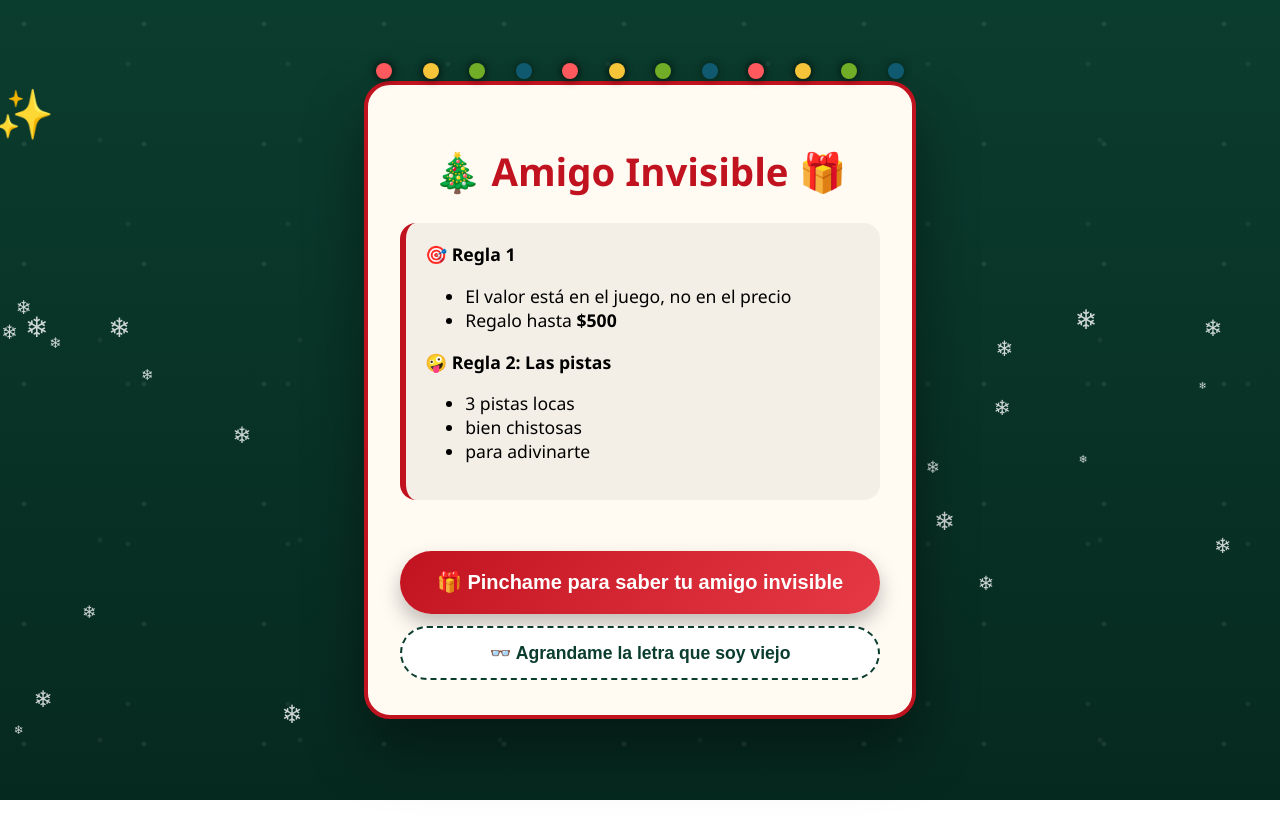
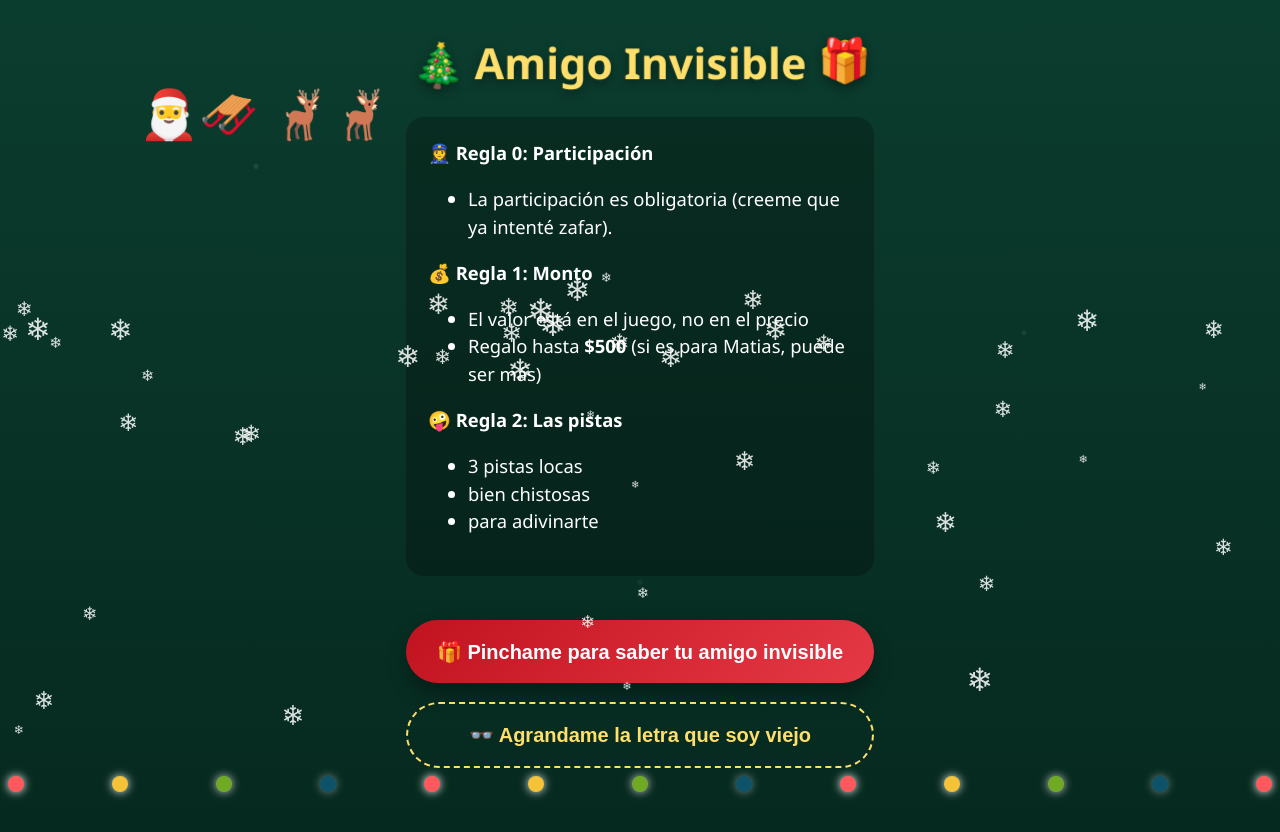
Before and after one commit to matiasCo/amigoInvisible, a plain HTML site: page index.html in a window 1280 px wide. Before the commit the page ends 800 px from the top, so only its background shows below. Drawn offline with Linux system fonts and the light colour scheme.

Commit message:
Refactor index.html with style and structure updates
Updated styles for layout, improved animations, and modified HTML structure for better readability.

```diff
--- a/index.html
+++ b/index.html
@@ -10,28 +10,34 @@
       margin: 0;
       font-family: "Segoe UI", system-ui, sans-serif;
       min-height: 100vh;
-      overflow: hidden;
-      display: flex;
-      align-items: center;
-      justify-content: center;
+      overflow-x: hidden;
+      overflow-y: auto;
+      color: #fff;
+
+      /* 👇 IMPORTANTE */
+      --font-scale: 1;
 
       background:
         radial-gradient(circle at 20% 20%, rgba(255,255,255,.08) 2px, transparent 3px),
         radial-gradient(circle at 80% 40%, rgba(255,255,255,.06) 2px, transparent 3px),
         radial-gradient(circle at 50% 70%, rgba(255,255,255,.05) 2px, transparent 3px),
         linear-gradient(to bottom, #0b3d2e, #06291f);
-      background-size: 120px 120px, 160px 160px, 200px 200px, cover;
     }
 
-    /* ❄️ NIEVE */
+    *, *::before, *::after {
+      box-sizing: border-box;
+    }
+
+
+    /* ❄️ NIEVE (por arriba de todo) */
     .snowflake {
       position: fixed;
       top: -10px;
       color: white;
-      opacity: 0.8;
+      opacity: 0.85;
       animation: fall linear infinite;
       pointer-events: none;
-      z-index: 1;
+      z-index: 9999;
     }
 
     @keyframes fall {
@@ -42,49 +48,137 @@
     .sleigh {
       position: fixed;
       top: 10%;
-      left: -300px;
+      left: 0;
       font-size: 3rem;
       animation: fly 18s linear infinite;
       pointer-events: none;
       z-index: 2;
     }
 
+
     @keyframes fly {
       from { transform: translateX(-300px); }
-      to { transform: translateX(110vw); }
+      to   { transform: translateX(100vw); }
     }
 
-    /* 🎁 TARJETA */
-    .card {
-      position: relative;
-      background: #fffaf2;
-      width: 90%;
-      max-width: 480px;
-      padding: 2.6rem 2rem 2.2rem;
-      border-radius: 26px;
-      box-shadow: 0 30px 60px rgba(0,0,0,.4);
-      border: 4px solid #c1121f;
-      z-index: 5;
-      text-align: center;
-
-      --font-scale: 1;
-      transform: scale(var(--font-scale));
-      transform-origin: center;
-      transition: transform 0.2s ease;
+    /* 📦 CONTENEDOR */
+    .content {
+      font-size: calc(1rem * var(--font-scale));
+      width: 100%;
+      max-width: 520px;
+      padding: 2.2rem 1.6rem 4rem;
+      margin: 0 auto;
+      box-sizing: border-box;
     }
 
-    /* 💡 LUCES */
-    .lights {
-      position: absolute;
-      top: -22px;
+    h1 {
+      font-size: clamp(
+        calc(2.2rem * var(--font-scale)),
+        7vw,
+        calc(2.6rem * var(--font-scale))
+      );
+      color: #ffdf6c;
+      margin: 0 auto 1rem;
+      text-align: center;
+      display: block;
+      width: 100%;
+      text-shadow: 0 4px 10px rgba(0,0,0,.4);
+
+      animation:
+        title-enter 0.8s ease-out both,
+        title-breathe 3s ease-in-out infinite;
+    }
+
+    h1 .emoji {
+      display: inline-block;
+    }
+
+    h1 .tree {
+      animation: tree-sway 3s ease-in-out infinite;
+      transform-origin: bottom center;
+    }
+
+    h1 .gift {
+      animation: gift-bounce 2.2s ease-in-out infinite;
+    }
+
+    .reindeer {
+      display: inline-block;
+      transform: scaleX(-1);
+    }
+
+    .rules {
+      margin: 1.6rem 0;
+      padding: 1.4rem;
+      background: rgba(0,0,0,.25);
+      border-radius: 18px;
+      text-align: left;
+      font-size: clamp(calc(1.05rem * var(--font-scale)),
+    4vw,
+    calc(1.15rem * var(--font-scale)));
+      line-height: 1.5;
+    }
+
+    /* 🎯 BOTONES */
+    .btn {
+      width: 100%;
+      margin-top: 1.2rem;
+      padding: 1.2rem;
+      font-size: clamp(calc(1.1rem * var(--font-scale)),
+    4vw,
+    calc(1.25rem * var(--font-scale)));
+      font-weight: 700;
+      border-radius: 999px;
+      border: none;
+      cursor: pointer;
+    }
+
+    .reveal-btn {
+      background: linear-gradient(135deg, #c1121f, #e63946);
+      color: white;
+      box-shadow: 0 10px 20px rgba(0,0,0,.3);
+    }
+
+    .font-btn {
+      background: transparent;
+      border: 2px dashed #ffdf6c;
+      color: #ffdf6c;
+      font-weight: 600;
+    }
+
+    .result {
+      margin-top: 1.8rem;
+      font-size: clamp(calc(1.2rem * var(--font-scale)),
+    4.5vw,
+    calc(1.4rem * var(--font-scale)));
+      display: none;
+    }
+
+    .friend {
+      width: 100%;
+      text-align: center;
+      margin-top: .6rem;
+      font-size: clamp(calc(2rem * var(--font-scale)),
+    7vw,
+    calc(2.4rem * var(--font-scale)));
+      font-weight: 800;
+      color: #ffdf6c;
+      display: none;
+    }
+
+    /* 💡 LUCES ABAJO */
+    .bottom-lights {
+      position: fixed;
+      bottom: 8px;
       left: 8px;
       right: 8px;
       display: flex;
       justify-content: space-between;
       pointer-events: none;
+      z-index: 3;
     }
 
-    .lights span {
+    .bottom-lights span {
       width: 16px;
       height: 16px;
       border-radius: 50%;
@@ -92,97 +186,75 @@
       box-shadow: 0 0 10px currentColor;
     }
 
-    .lights span:nth-child(4n+1) { background: #ff595e; animation-delay: 0s; }
-    .lights span:nth-child(4n+2) { background: #ffca3a; animation-delay: .3s; }
-    .lights span:nth-child(4n+3) { background: #8ac926; animation-delay: .6s; }
-    .lights span:nth-child(4n+4) { background: #1982c4; animation-delay: .9s; }
+    .bottom-lights span:nth-child(4n+1) { background: #ff595e; animation-delay: 0s; }
+    .bottom-lights span:nth-child(4n+2) { background: #ffca3a; animation-delay: .3s; }
+    .bottom-lights span:nth-child(4n+3) { background: #8ac926; animation-delay: .6s; }
+    .bottom-lights span:nth-child(4n+4) { background: #1982c4; animation-delay: .9s; }
 
     @keyframes blink {
       0%,100% { opacity: .4; }
       50% { opacity: 1; }
     }
 
-    h1 {
-      margin-top: 1.2rem;
-      font-size: clamp(2rem, 6vw, 2.4rem);
-      color: #c1121f;
+    @keyframes title-enter {
+      from {
+        opacity: 0;
+        transform: translateY(-20px) scale(0.96);
+      }
+      to {
+        opacity: 1;
+        transform: translateY(0) scale(1);
+      }
     }
 
-    .rules {
-      margin: 1.6rem 0;
-      padding: 1.2rem;
-      background: #f4efe6;
-      border-radius: 16px;
-      text-align: left;
-      font-size: clamp(1rem, 3.5vw, 1.1rem);
-      border-left: 6px solid #c1121f;
+    @keyframes title-breathe {
+      0%, 100% {
+        transform: scale(1);
+      }
+      50% {
+        transform: scale(1.04);
+      }
     }
 
-    /* 🎯 BOTÓN PRINCIPAL */
-    .reveal-btn {
-      width: 100%;
-      margin-top: 1.6rem;
-      padding: 1.2rem;
-      font-size: clamp(1.1rem, 4vw, 1.25rem);
-      font-weight: 700;
-      border-radius: 999px;
-      border: none;
-      cursor: pointer;
-      background: linear-gradient(135deg, #c1121f, #e63946);
-      color: white;
-      box-shadow: 0 10px 20px rgba(0,0,0,.25);
+    @keyframes tree-sway {
+      0%, 100% { transform: rotate(0deg); }
+      25% { transform: rotate(-6deg); }
+      75% { transform: rotate(6deg); }
     }
 
-    /* 👓 BOTÓN AGRANDAR LETRA */
-    .font-btn {
-      width: 100%;
-      margin-top: 0.8rem;
-      padding: 0.9rem;
-      font-size: clamp(0.95rem, 3.5vw, 1.1rem);
-      font-weight: 600;
-      border-radius: 999px;
-      border: 2px dashed #0b3d2e;
-      background: #fff;
-      color: #0b3d2e;
-      cursor: pointer;
+    @keyframes gift-bounce {
+      0%, 100% { transform: translateY(0); }
+      50% { transform: translateY(-8px); }
     }
 
-    .result {
-      margin-top: 1.4rem;
-      font-size: clamp(1.1rem, 4vw, 1.3rem);
-      display: none;
-      color: #0b3d2e;
-    }
 
-    .friend {
-      margin-top: .4rem;
-      font-size: clamp(1.8rem, 6vw, 2.2rem);
-      font-weight: 800;
-      color: #c1121f;
-      display: none;
-    }
   </style>
 </head>
 
 <body>
 
-  <div class="sleigh">🎅🛷✨</div>
+  <div class="sleigh">
+    🎅🛷
+    <span class="reindeer">🦌🦌</span>
+  </div>
 
-  <div class="card">
+  <div class="content">
 
-    <div class="lights">
-      <span></span><span></span><span></span><span></span><span></span>
-      <span></span><span></span><span></span><span></span><span></span>
-      <span></span><span></span>
-    </div>
-
-    <h1>🎄 Amigo Invisible 🎁</h1>
+    <h1>
+      <span class="emoji tree">🎄</span>
+      Amigo Invisible
+      <span class="emoji gift">🎁</span>
+    </h1>
 
     <div class="rules">
-      <strong>🎯 Regla 1</strong>
+      <strong>👮‍♀️ Regla 0: Participación</strong>
+      <ul>
+        <li>La participación es obligatoria (creeme que ya intenté zafar).</li>
+      </ul>
+      <strong>💰 Regla 1: Monto</strong>
       <ul>
         <li>El valor está en el juego, no en el precio</li>
-        <li>Regalo hasta <strong>$500</strong></li>
+        <li>Regalo hasta <strong>$500</strong> (si es para Matias, puede ser más)</li>
       </ul>
 
       <strong>🤪 Regla 2: Las pistas</strong>
@@ -193,28 +265,34 @@
       </ul>
     </div>
 
-    <button id="revealBtn" class="reveal-btn">
+    <button id="revealBtn" class="btn reveal-btn">
       🎁 Pinchame para saber tu amigo invisible
-    </button>
-
-    <button id="fontBtn" class="font-btn">
-      👓 Agrandame la letra que soy viejo
     </button>
 
     <div id="result" class="result"></div>
     <div id="friend" class="friend"></div>
 
+    <button id="fontBtn" class="btn font-btn">
+      👓 Agrandame la letra que soy viejo
+    </button>
+
+  </div>
+
+  <div class="bottom-lights">
+    <span></span><span></span><span></span><span></span><span></span>
+    <span></span><span></span><span></span><span></span><span></span>
+    <span></span><span></span><span></span>
   </div>
 
   <script>
     /* ❄️ NIEVE */
-    for (let i = 0; i < 40; i++) {
+    for (let i = 0; i < 45; i++) {
       const snow = document.createElement("div");
       snow.className = "snowflake";
       snow.textContent = "❄";
       snow.style.left = Math.random() * 100 + "vw";
       snow.style.animationDuration = 6 + Math.random() * 10 + "s";
-      snow.style.fontSize = .6 + Math.random() * 1.4 + "em";
+      snow.style.fontSize = .6 + Math.random() * 1.6 + "em";
       document.body.appendChild(snow);
     }
 
@@ -237,19 +315,16 @@
     const fontBtn = document.getElementById("fontBtn");
     const result = document.getElementById("result");
     const friend = document.getElementById("friend");
-    const card = document.querySelector(".card");
+    const content = document.querySelector(".content");
 
     let fontScale = 1;
 
     fontBtn.addEventListener("click", () => {
       if (fontScale >= 1.35) return;
+      fontScale += 0.08;
+      document.body.style.setProperty("--font-scale", fontScale);
 
-      fontScale += 0.08;
-      card.style.setProperty("--font-scale", fontScale);
-
-      if (navigator.vibrate) {
-        navigator.vibrate(50);
-      }
+      if (navigator.vibrate) navigator.vibrate(50);
     });
 
 
@@ -267,9 +342,7 @@
         return;
       }
 
-      if (navigator.vibrate) {
-        navigator.vibrate([100, 50, 100]);
-      }
+      if (navigator.vibrate) navigator.vibrate([100, 50, 100]);
 
       btn.style.display = "none";
       result.style.display = "block";
```
